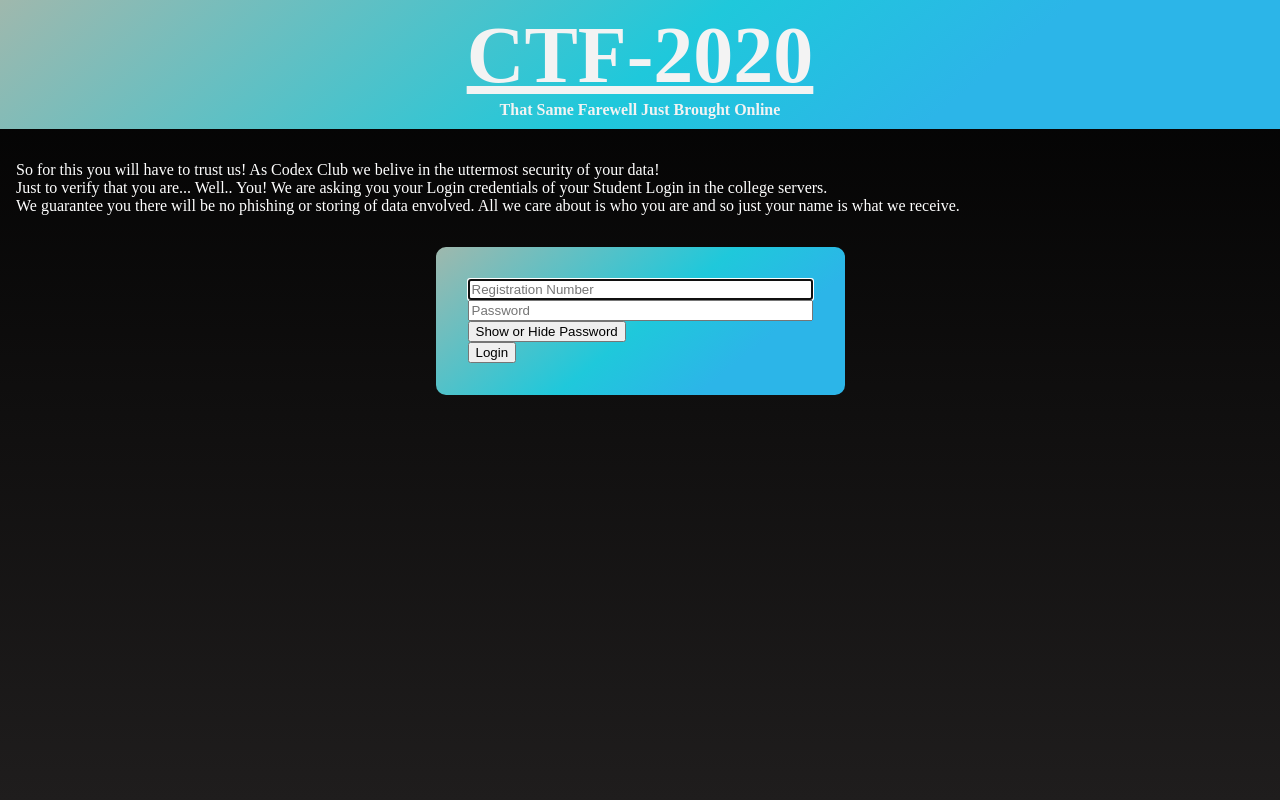
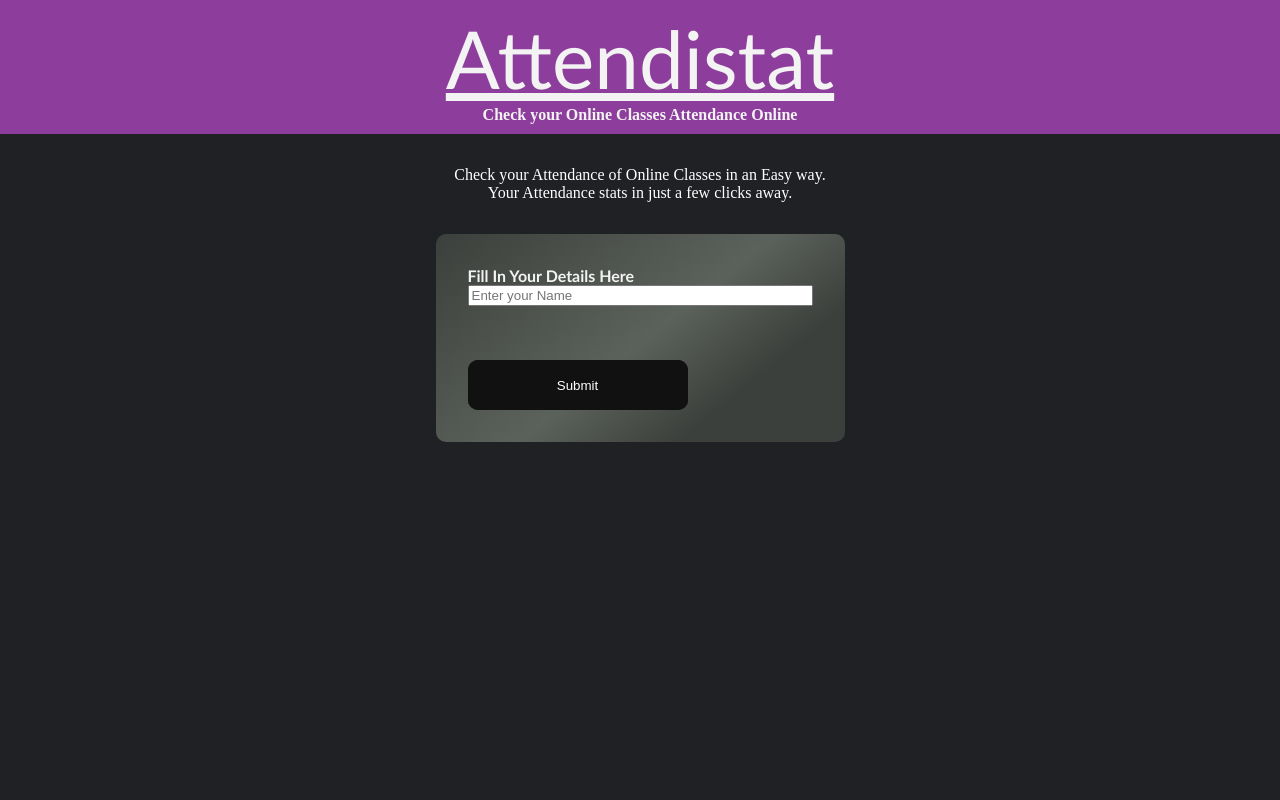
Before and after one commit to MartyMiniac/onlineClassWebsite, a Flask app: page / in a window 1280 px wide. Run offline with Flask 2, Linux system fonts and the light colour scheme.

Commit message:
added index page

```diff
--- a/app.py
+++ b/app.py
@@ -4,9 +4,15 @@
 @app.route('/', methods=['POST', 'GET'])
 def index():
     if request.method=='POST':
-        pass
+        try:
+            print(request.form['name'])
+            print(request.form['class'])
+            print(request.form['sections'])
+        except:
+            return render_template('index.html', show_hidden=True)
+        return ""
     else:
-        return render_template('index.html')
+        return render_template('index.html', show_hidden=False)
 
 if __name__=='__main__':
     app.run(debug=True)
--- a/static/css/main.css
+++ b/static/css/main.css
@@ -1,12 +1,11 @@
 body {
-  overflow: hidden;
   padding: 0%;
   border: none;
   margin: 0;
 }
 .wrapper {
   position: relative;
-  background-image: linear-gradient(#000000, #1f1d1d);
+  background-color: #202124;
   height: 100vh;
   width: 100vw;
   margin: 0;
@@ -14,12 +13,7 @@
   border: 0;
 }
 .head {
-  background-image: linear-gradient(
-    141deg,
-    #9fb8ad 0%,
-    #1fc8db 51%,
-    #2cb5e8 75%
-  );
+  background-color: #8d3d9c;
   text-align: center;
   margin: auto;
   color: #f3f3f3;
@@ -28,6 +22,7 @@
 }
 h1 {
   text-decoration: underline;
+  font-family: "calibri";
   font-size: 5em;
   font-weight: 550;
   padding: 0;
@@ -37,9 +32,16 @@
 .info {
   padding: 1em;
   color: white;
+  text-align: center;
 }
 
 @media screen and (max-width: 900px) {
+  .info {
+    font-size: small;
+    padding: 1em;
+    color: white;
+    text-align: left;
+  }
   h1 {
     text-decoration: underline;
     font-size: 2.5em;
@@ -56,24 +58,25 @@
 .inputform {
   background-image: linear-gradient(
     141deg,
-    #9fb8ad 0%,
-    #1fc8db 51%,
-    #2cb5e8 75%
+    #3c403c 0%,
+    #5b615b 51%,
+    #3c403c 75%
   );
   margin: auto;
   color: #f3f3f3;
   padding: 2em;
   width: max-content;
   border-radius: 10px;
+
 }
 @media screen and (max-width: 900px) {
   .inputform {
     background-image: linear-gradient(
-      141deg,
-      #9fb8ad 0%,
-      #1fc8db 51%,
-      #2cb5e8 75%
-    );
+    141deg,
+    #3c403c 0%,
+    #5b615b 51%,
+    #3c403c 75%
+  );
     margin: auto;
     color: #f3f3f3;
     padding: 0.5em;
@@ -93,3 +96,10 @@
 h3 {
   text-align: center;
 }
+.blackbackground{
+  background-image: linear-gradient(
+    45deg,
+    #222222
+    #3b3636
+    );
+}
--- a/templates/base.html
+++ b/templates/base.html
@@ -4,8 +4,9 @@
     <meta charset="UTF-8">
     <meta name="viewport" content="width=device-width, initial-scale=1.0">
     <link rel="stylesheet" href="{{ url_for('static', filename='css/main.css') }}">
-    <link rel="icon" href="{{ url_for('static', filename='assets/icon.ico') }}" type="image/icon type">
-    <title>ITER CTF 2020</title>
+    <link rel="icon" href="{{ url_for('static', filename='assets/icon.png') }}" type="image/icon type">
+    <script src="https://ajax.googleapis.com/ajax/libs/jquery/3.5.1/jquery.min.js"></script>
+    <title>Attendistat</title>
 </head>
 <body>
     {% block body %}{% endblock %}
--- a/templates/index.html
+++ b/templates/index.html
@@ -1,52 +1,136 @@
 {% extends 'base.html' %}
 {% block body %}
 <div class="wrapper">
-    <div class="head">
+    <span id="homepage">
+        <div class="head" id="topscroll" hidden>
             <h1>
-            CTF-2020
+                Attendistat
             </h1>
             <h4>
-            That Same Farewell Just Brought Online
+                Check your Online Classes Attendance Online
             </h4>
         </div>
-    <div>
+    </span>
+    <div id="details">
         <p class="info">
-            So for this you will have to trust us! As Codex Club we belive in the uttermost security of your data!
+            Check your Attendance of Online Classes in an Easy way.
             <br>
-            Just to verify that you are... Well.. You! We are asking you your Login credentials of your Student Login in the college servers.
-            <br>
-            We guarantee you there will be no phishing or storing of data envolved. All we care about is who you are and so just your name is what we receive.
+            Your Attendance stats in just a few clicks away.
         </p>
     </div>
-    <div class="inputform">
-        <form action="/login" method="POST">
+    <div class="inputform" id="form">
+        <form action="/" method="POST" id="studentform">
+        <h4 style='font-family: "calibri";'>Fill In Your Details Here</h4>
             {% if show_hidden %}
-                <p style="color: red;">Login Failed Please Try Again !!</p>
+                <p style="color: red;">Please Fill in the Complete Information</p>
             {% endif %}
-            <input type="text" required autofocus size="40" placeholder="Registration Number" name="regno" class="regno">
+            <input type="text" required autofocus size="40" placeholder="Enter your Name" name="name" class="regno" onclick="showclass()">
             <br>
-            <input type="password" required autofocus size="40" placeholder="Password" name="pass" class="pass" id="pass">
+            <select name="class" onchange="checkclass(), showsection()" required id="class">
+                <option disabled selected>Select Your Class</option>
+                <option value="12">Class 12th</option>
+                <option value="10">Class 10th</option>
+            </select>
             <br>
-            <input type="button" onclick="myFunction()" value="Show or Hide Password">
+            <select name="sections" id="sections" required>
+                <option disabled selected>Select Your Class First</option>
+            </select>
             <br>
-            <input type="submit" value="Login">
+            <br>
+            <button class="glow-on-hover" type="button" id="submitbutton">Submit</button>
         </form>
     </div>
 </div>
 <script>
-    var k=true;
-    function myFunction()
-    {
-        if(k)
-        {
-            document.getElementById("pass").type="text";
-            k=false;
+document.getElementById("topscroll").style.display="none";
+document.getElementById("details").style.display="none";
+document.getElementById("class").style.display="none";
+document.getElementById("sections").style.display="none";
+document.getElementById("form").style.display="none";
+$('#topscroll').fadeIn(500);
+$('#details').delay(250).fadeIn(400);
+$('#form').delay(500).fadeIn(400);
+function checkclass(e) {
+    if(document.getElementById("class").value == "12"){
+        document.getElementById("sections").innerHTML='<option disabled selected>Select Your Section</option><option value=\"A\">Section A</option><option value=\"B\">Section B</option>';
     }
-        else
-        {
-            document.getElementById("pass").type="password";
-            k=true;
+    if(document.getElementById("class").value == "10"){
+        document.getElementById("sections").innerHTML='<option disabled selected>Select Your Section</option><option value="A">Section A</option><option value="B">Section B</option><option value="C">Section C</option><option value="D">Section D</option>';
     }
 }
+function showclass() {
+    $("#class").fadeIn();
+}
+function showsection() {
+    $("#sections").fadeIn();
+}
+$('#submitbutton').on('click', function() {
+  $('#studentform').submit();
+});
+$('#homepage').on('click', function() {
+    window.location.href = "/";
+});
+
 </script>
+<style>
+.glow-on-hover {
+    width: 220px;
+    height: 50px;
+    border: none;
+    outline: none;
+    color: #fff;
+    background: #111;
+    cursor: pointer;
+    position: relative;
+    z-index: 0;
+    border-radius: 10px;
+}
+
+.glow-on-hover:before {
+    content: '';
+    background: linear-gradient(45deg, #ff0000, #ff7300, #fffb00, #48ff00, #00ffd5, #002bff, #7a00ff, #ff00c8, #ff0000);
+    position: absolute;
+    top: -2px;
+    left:-2px;
+    background-size: 400%;
+    z-index: -1;
+    filter: blur(5px);
+    width: calc(100% + 4px);
+    height: calc(100% + 4px);
+    animation: glowing 20s linear infinite;
+    opacity: 0;
+    transition: opacity .3s ease-in-out;
+    border-radius: 10px;
+}
+
+.glow-on-hover:active {
+    color: #000
+}
+
+.glow-on-hover:active:after {
+    background: transparent;
+}
+
+.glow-on-hover:hover:before {
+    opacity: 1;
+}
+
+.glow-on-hover:after {
+    z-index: -1;
+    content: '';
+    position: absolute;
+    width: 100%;
+    height: 100%;
+    background: #111;
+    left: 0;
+    top: 0;
+    border-radius: 10px;
+}
+
+@keyframes glowing {
+    0% { background-position: 0 0; }
+    50% { background-position: 400% 0; }
+    100% { background-position: 0 0; }
+}
+</style>
 {% endblock %}
```
Also changed, not shown: static/css/challenge.css (deleted, +0 -58 lines), static/assets/icon.ico (deleted), static/assets/icon.png (added), static/assets/logo.png (added). Lines whose indentation alone changed are shown as unchanged.
